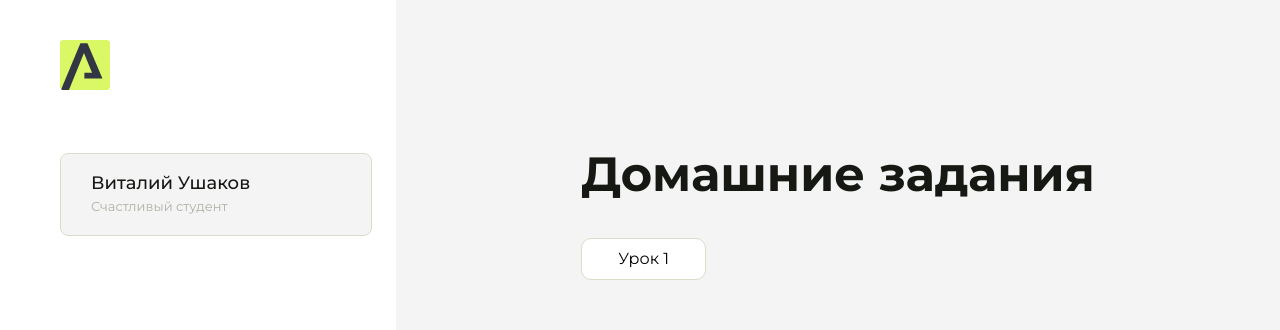
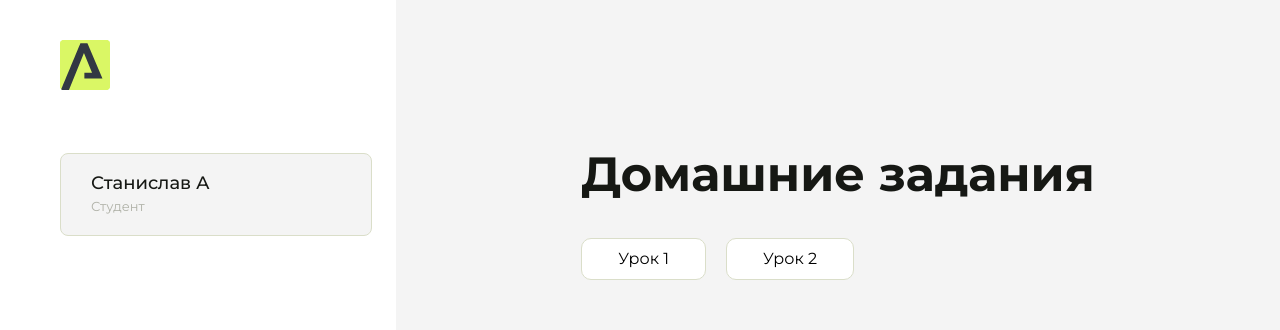
Before and after one commit to astas1988-stack/homework, a plain HTML site: page index.html in a window 1280 px wide. Shown: the top 330 px of the page. Drawn offline with Linux system fonts and the light colour scheme.

Commit message:
Update index.html

```diff
--- a/index.html
+++ b/index.html
@@ -43,8 +43,8 @@
                 </svg>
             </div>
             <div class="sidebar__user">
-                <div class="sidebar__name">Виталий Ушаков</div>
-                <div class="sidebar__text">Счастливый студент</div>
+                <div class="sidebar__name">Станислав А</div>
+                <div class="sidebar__text">Студент</div>
             </div>
             <div class="sidebar__tabs">
                 <div class="sidebar__item">
@@ -93,7 +93,10 @@
                 <div class="content__title">Домашние задания</div>
                 <ul class="content__list">
                     <li class="content__list-item">
-                        <a href="lesson1/index.html">Урок 1</a>
+                        <a href="HELLO AROKEN/index.html">Урок 1</a>
+                    </li>
+                    <li class="content__list-item">
+                        <a href="GHGHJJFG/index.html">Урок 2</a>
                     </li>
                 </ul>
             </div>
```
